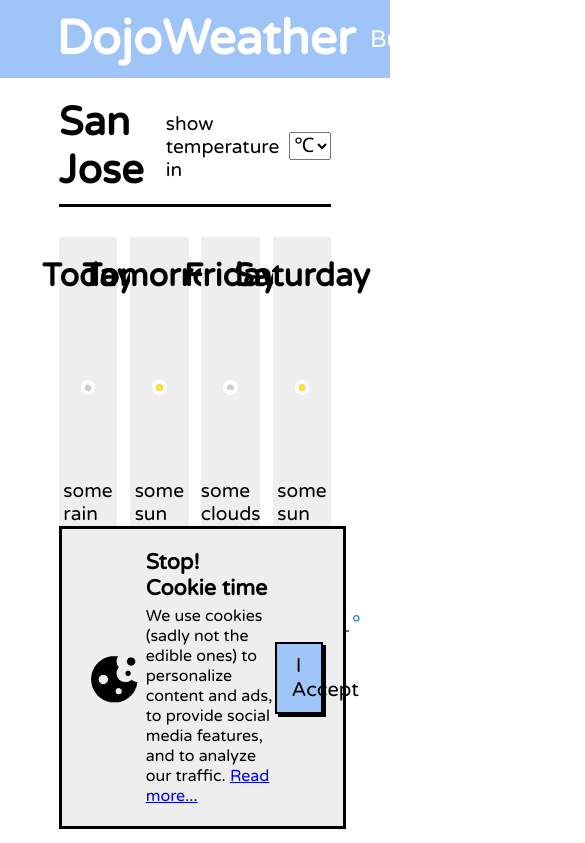
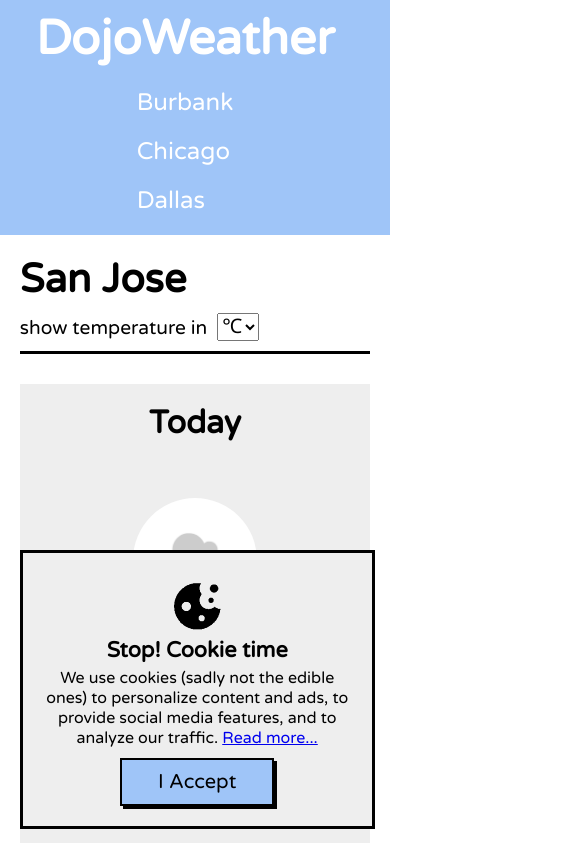
Before and after one commit to michellejanosi/dojoweather, a plain HTML site: page index.html in a window 390 px wide. Shown: the top 843 px of the page, 585 px wide, since content can reach past the window. Drawn offline with Linux system fonts and the light colour scheme.

Commit message:
Added responsiveness

```diff
--- a/style.css
+++ b/style.css
@@ -176,4 +176,62 @@ h4 {
   box-shadow: 3px 2px 22px 1px rgba(0, 0, 0, 0.24);
 }
 
-/* TO DO: responsive design (mobile-first responsive design */
+.hidden {
+  display: none;
+}
+
+/* Responsive */
+/* Your existing CSS rules here... */
+
+@media only screen and (max-width: 600px) {
+  .nav-content {
+    flex-direction: column;
+  }
+
+  .nav-links {
+    flex-direction: column;
+    margin-top: 10px;
+  }
+
+  .container {
+    width: 95%;
+  }
+
+  .main-top,
+  .weather {
+    flex-direction: column;
+  }
+
+  .main-temp-content {
+    margin-top: 10px;
+    text-align: center;
+  }
+
+  .weather-icon {
+    width: 40%;
+  }
+
+  .daily-weather {
+    width: 100%;
+    margin-bottom: 20px;
+  }
+
+  .temperature {
+    justify-content: center;
+  }
+
+  .cookie-container {
+    flex-direction: column;
+    text-align: center;
+    width: 91%;
+  }
+
+  .cookie-text {
+    width: 100%;
+  }
+
+  .btn {
+    margin-top: 10px;
+    width: 50%;
+  }
+}
```
